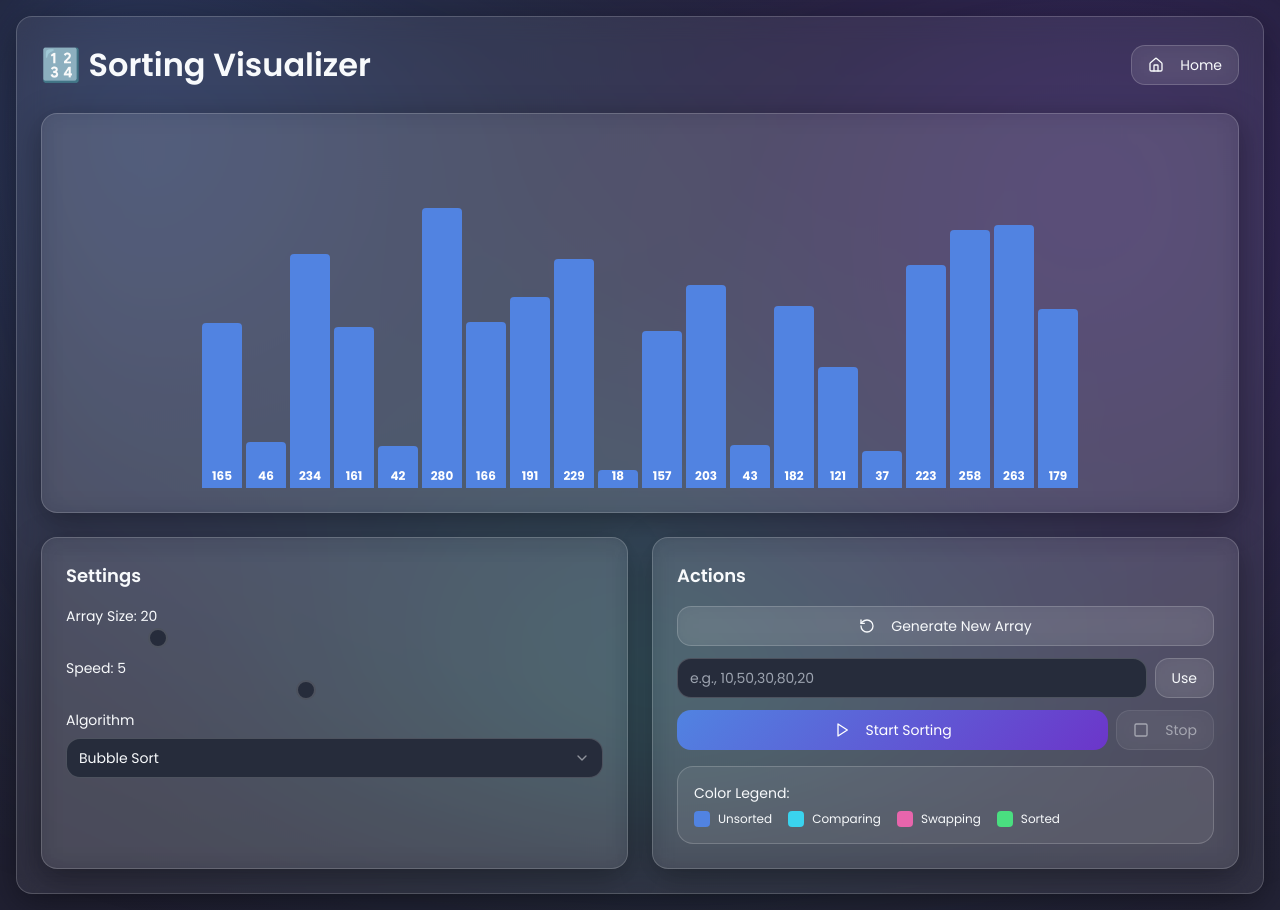
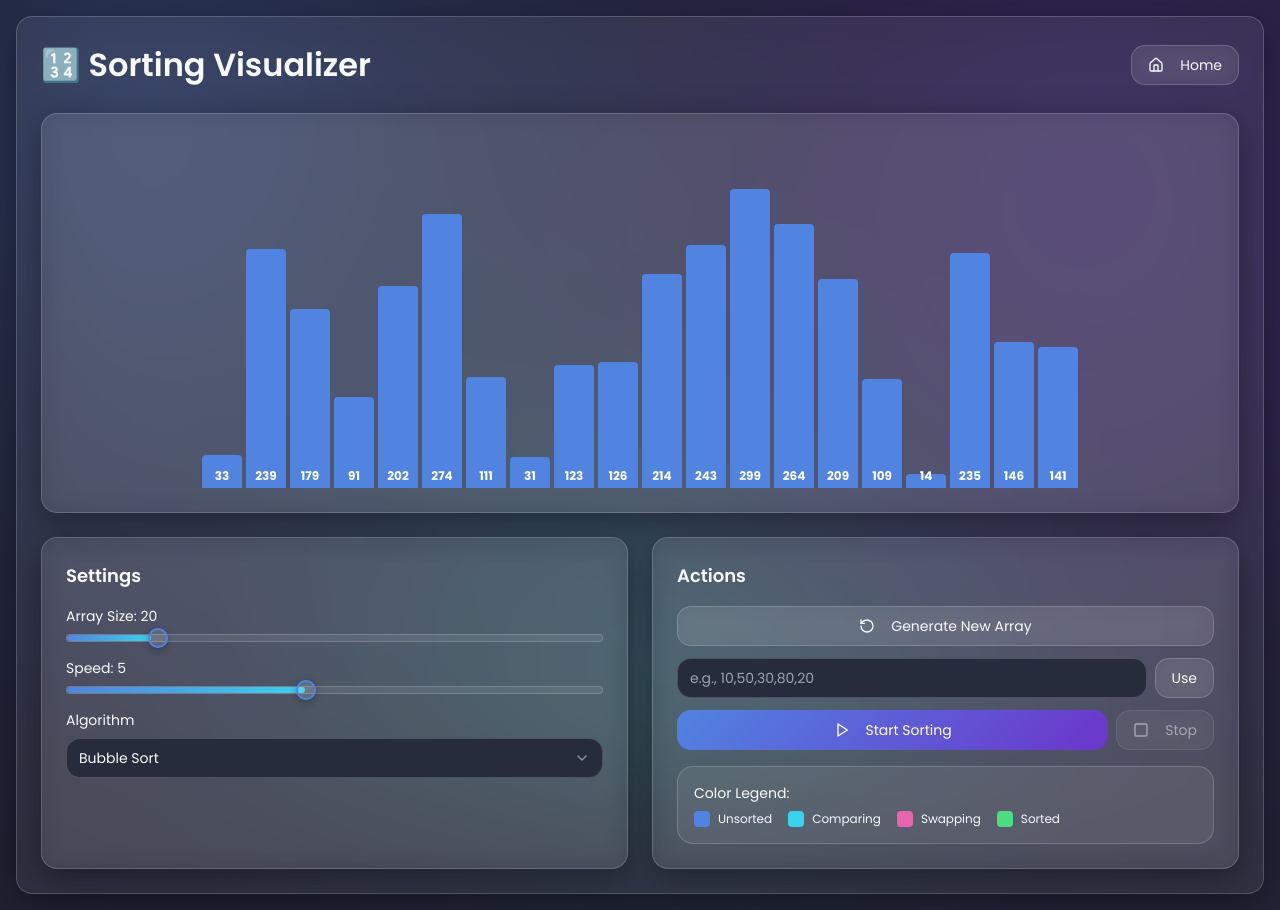
Before and after one commit to thenamekavyasingh/viz-buddy, a React (Vite) app: page /sorting in a window 1280 px wide. Built offline with nearby package versions, Linux system fonts and the light colour scheme.

Commit message:
Fix array size and speed sliders
The array size and speed sliders were not functioning correctly and appeared too far from their labels. This commit adjusts the styling to ensure the sliders are properly aligned and interactive, allowing users to adjust these settings as expected.

```diff
--- a/src/components/ui/slider.tsx
+++ b/src/components/ui/slider.tsx
@@ -15,10 +15,10 @@ const Slider = React.forwardRef<
     )}
     {...props}
   >
-    <SliderPrimitive.Track className="relative h-2 w-full grow overflow-hidden rounded-full bg-secondary">
-      <SliderPrimitive.Range className="absolute h-full bg-primary" />
+    <SliderPrimitive.Track className="slider-track relative h-2 w-full grow overflow-hidden rounded-full">
+      <SliderPrimitive.Range className="slider-range absolute h-full rounded-full" />
     </SliderPrimitive.Track>
-    <SliderPrimitive.Thumb className="block h-5 w-5 rounded-full border-2 border-primary bg-background ring-offset-background transition-colors focus-visible:outline-none focus-visible:ring-2 focus-visible:ring-ring focus-visible:ring-offset-2 disabled:pointer-events-none disabled:opacity-50" />
+    <SliderPrimitive.Thumb className="slider-thumb block h-5 w-5 rounded-full cursor-pointer disabled:pointer-events-none disabled:opacity-50" />
   </SliderPrimitive.Root>
 ))
 Slider.displayName = SliderPrimitive.Root.displayName
--- a/src/index.css
+++ b/src/index.css
@@ -200,4 +200,35 @@
     0%, 100% { box-shadow: var(--shadow-glass); }
     50% { box-shadow: var(--shadow-glow); }
   }
+
+  /* Slider Component Styling */
+  .slider-track {
+    background: var(--glass-bg);
+    border: 1px solid var(--glass-border);
+    backdrop-filter: var(--blur-backdrop);
+  }
+
+  .slider-range {
+    background: linear-gradient(135deg, hsl(var(--primary-blue)), hsl(var(--accent-cyan)));
+  }
+
+  .slider-thumb {
+    background: var(--glass-bg);
+    border: 2px solid hsl(var(--primary-blue));
+    backdrop-filter: var(--blur-backdrop);
+    transition: var(--transition-smooth);
+    box-shadow: 0 2px 8px rgba(0, 0, 0, 0.3);
+  }
+
+  .slider-thumb:hover {
+    background: var(--hover-glass);
+    border-color: hsl(var(--accent-cyan));
+    box-shadow: 0 0 12px rgba(59, 130, 246, 0.4);
+    transform: scale(1.1);
+  }
+
+  .slider-thumb:focus {
+    outline: none;
+    box-shadow: 0 0 0 2px rgba(59, 130, 246, 0.3);
+  }
 }
--- a/src/pages/SortingVisualizer.tsx
+++ b/src/pages/SortingVisualizer.tsx
@@ -219,16 +219,17 @@ const SortingVisualizer = () => {
     }
   };
 
-  // Initialize array on mount
+  // Initialize array on mount and regenerate when size changes
   useEffect(() => {
-    const newArray = Array.from({ length: 20 }, () => ({
-      value: Math.floor(Math.random() * 290) + 10,
-      isCompared: false,
-      isSwapped: false,
-      isSorted: false
-    }));
-    setArray(newArray);
-  }, []);
+    generateRandomArray();
+  }, [generateRandomArray]);
+
+  // Regenerate array when array size changes
+  useEffect(() => {
+    if (!isRunning) {
+      generateRandomArray();
+    }
+  }, [arraySize, generateRandomArray, isRunning]);
 
   const getBarColor = (element: ArrayElement) => {
     if (element.isSorted) return 'bg-green-400';
```
